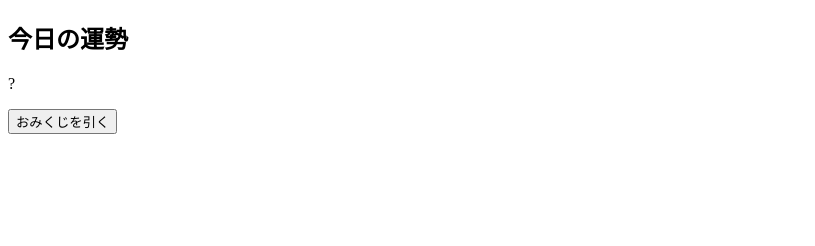
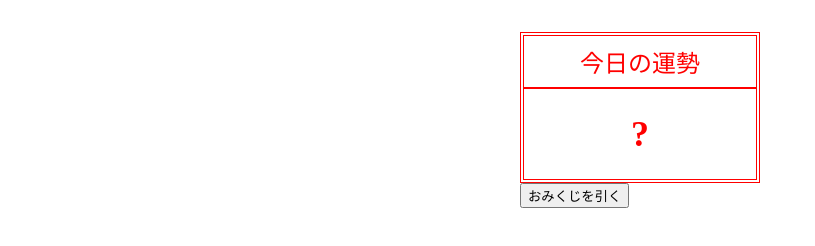
Before and after one commit to mizuki-yamada/omikuji, a plain HTML site: page index.html in a window 1280 px wide. Shown: the whole page, without its empty margins (0-815 px from the left). Drawn offline with Linux system fonts and the light colour scheme.

Commit message:
css作成、htmlにmainタグ追加、セクション内のスタイリング

```diff
--- a/index.html
+++ b/index.html
@@ -5,13 +5,15 @@
     <meta http-equiv="X-UA-Compatible" content="IE=edge" />
     <meta name="viewport" content="width=device-width, initial-scale=1.0" />
     <title>おみくじアプリ</title>
-    <style ></style>
+    <link rel="stylesheet" href="styles.css" />
   </head>
   <body>
-    <section>
-      <h1>今日の運勢</h1>
-      <p>?</p>
-    </section>
-    <button>おみくじを引く</button>
+    <main>
+      <section>
+        <h1>今日の運勢</h1>
+        <p>?</p>
+      </section>
+      <button>おみくじを引く</button>
+    </main>
   </body>
 </html>
--- /dev/null
+++ b/styles.css
@@ -0,0 +1,26 @@
+@charset "utf-8";
+
+main {
+    width: 240px;
+    margin: 32px auto;
+}
+
+section{
+    border: 4px double red;
+    text-align: center;
+    color: red;
+}
+
+h1{
+    margin: 0;
+    border-bottom: 2px solid red;
+    font-weight: normal;
+    padding: 8px 0;
+}
+
+p{
+    margin: 0;
+    font-weight: bold;
+    font-size: 36px;
+    padding: 24px 0;
+}
```
